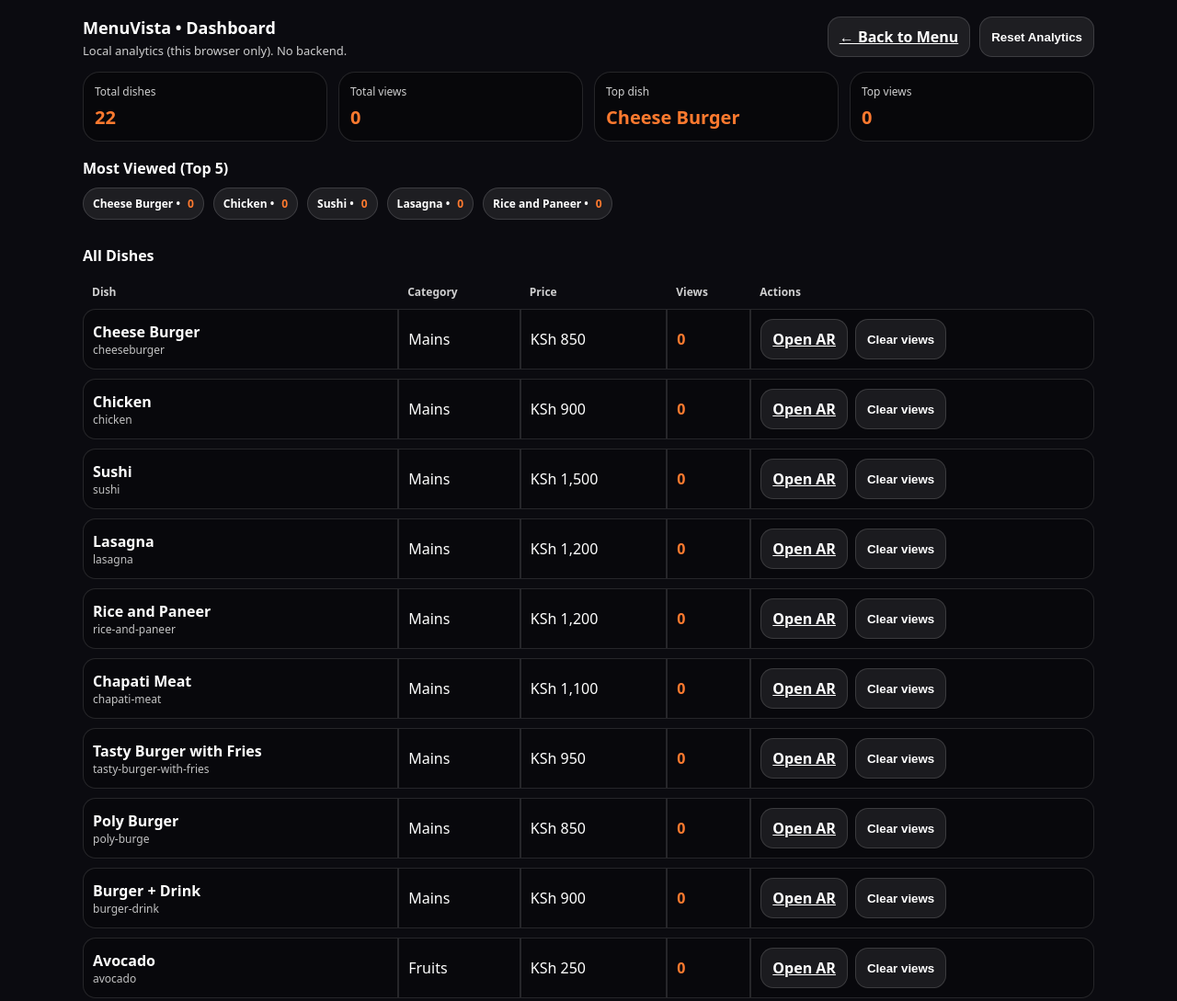
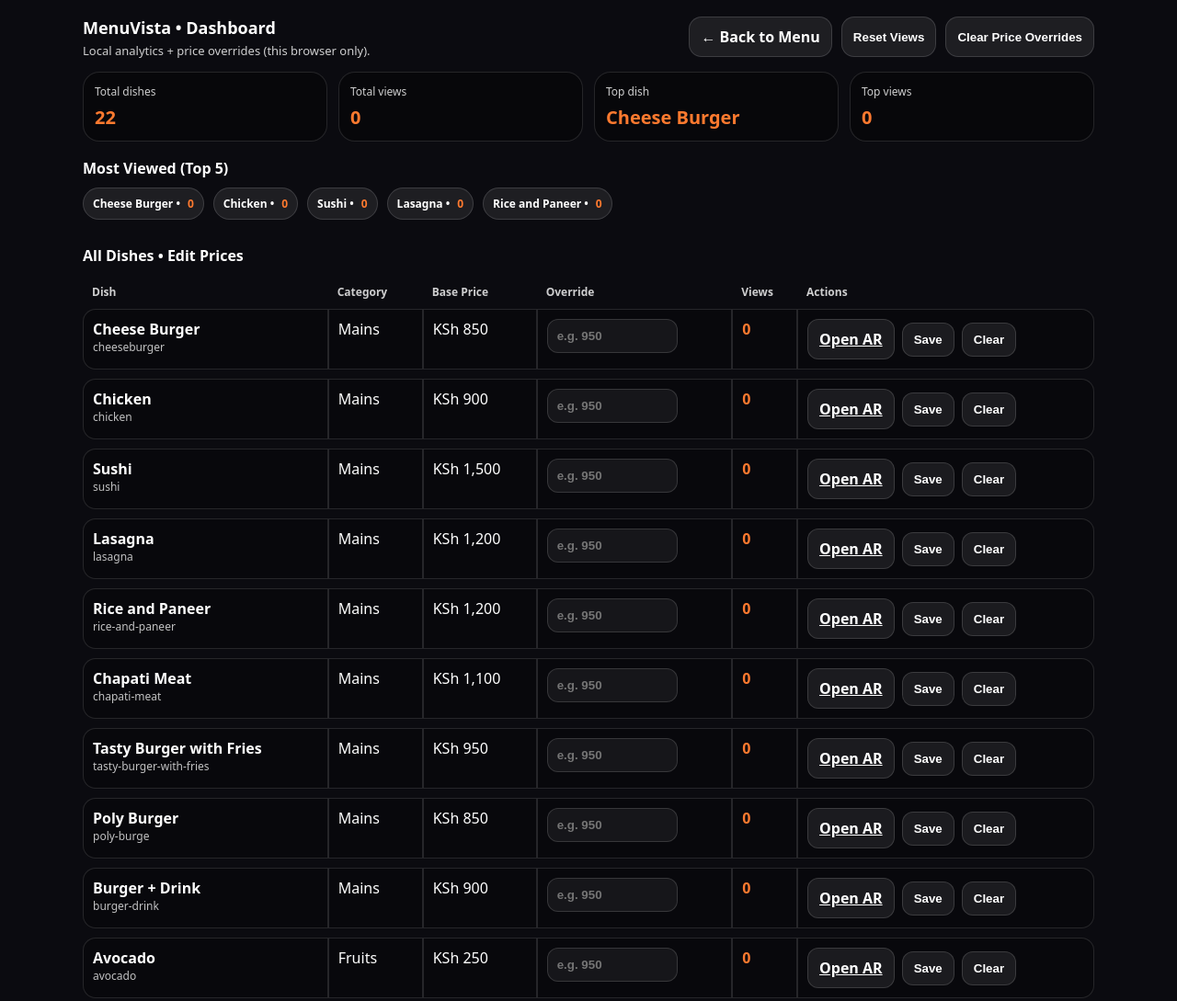
Before and after one commit to Hkubende/menuvista-ar, a plain HTML site: page dashboard.html in a window 1280 px wide. Shown: the top 1089 px of the page at 92% size. Drawn offline with Linux system fonts and the light colour scheme.

Commit message:
Update dashboard.html

```diff
--- a/dashboard.html
+++ b/dashboard.html
@@ -11,7 +11,7 @@
 .top{display:flex;justify-content:space-between;gap:12px;align-items:flex-start;flex-wrap:wrap}
 .logo{font-weight:900;font-size:18px}
 .sub{opacity:.8;font-size:13px;margin-top:4px}
-    .btn{padding:10px 12px;border-radius:14px;border:1px solid rgba(255,255,255,.14);background:rgba(255,255,255,.08);color:#fff;font-weight:900;cursor:pointer}
+.btn{padding:10px 12px;border-radius:14px;border:1px solid rgba(255,255,255,.14);background:rgba(255,255,255,.08);color:#fff;font-weight:900;cursor:pointer;text-decoration:none;display:inline-block}
 .grid{display:grid;grid-template-columns:repeat(2,minmax(0,1fr));gap:12px;margin-top:14px}
 @media(min-width:860px){.grid{grid-template-columns:repeat(4,minmax(0,1fr));}}
 .card{border:1px solid rgba(255,255,255,.12);background:rgba(0,0,0,.35);border-radius:18px;padding:12px}
@@ -20,13 +20,15 @@
 h2{margin:18px 0 10px;font-size:16px}
 table{width:100%;border-collapse:separate;border-spacing:0 10px}
 th{opacity:.8;font-size:12px;text-align:left;font-weight:800;padding:0 10px}
-    td{padding:10px;border:1px solid rgba(255,255,255,.12);background:rgba(0,0,0,.25)}
+td{padding:10px;border:1px solid rgba(255,255,255,.12);background:rgba(0,0,0,.25);vertical-align:top}
 tr td:first-child{border-radius:14px 0 0 14px}
 tr td:last-child{border-radius:0 14px 14px 0}
-    .pill{display:inline-flex;gap:8px;align-items:center;padding:8px 10px;border-radius:999px;border:1px solid rgba(255,255,255,.14);background:rgba(255,255,255,.08);font-weight:900;font-size:12px}
+.pill{display:inline-flex;gap:8px;align-items:center;padding:8px 10px;border-radius:999px;border:1px solid rgba(255,255,255,.14);background:rgba(255,255,255,.08);font-weight:900;font-size:12px;margin:0 10px 10px 0}
 .muted{opacity:.75;font-size:12px;margin-top:10px;line-height:1.35}
+.inp{width:120px;padding:10px 10px;border-radius:12px;border:1px solid rgba(255,255,255,.14);background:rgba(255,255,255,.06);color:#fff;font-weight:900;outline:none}
+.smallBtn{padding:10px 12px;border-radius:12px;border:1px solid rgba(255,255,255,.14);background:rgba(255,255,255,.08);color:#fff;font-weight:900;cursor:pointer}
+.rowActions{display:flex;gap:8px;flex-wrap:wrap;align-items:center}
 .warn{color:#ffd28a}
-    .rowActions{display:flex;gap:8px;flex-wrap:wrap}
 </style>
 </head>
 <body>
@@ -34,11 +36,12 @@
   <div class="top">
     <div>
       <div class="logo">MenuVista • Dashboard</div>
-        <div class="sub">Local analytics (this browser only). No backend.</div>
+      <div class="sub">Local analytics + price overrides (this browser only).</div>
     </div>
     <div style="display:flex;gap:10px;flex-wrap:wrap">
       <a class="btn" href="index.html">← Back to Menu</a>
-        <button class="btn" id="resetBtn">Reset Analytics</button>
+      <button class="btn" id="resetViewsBtn">Reset Views</button>
+      <button class="btn" id="clearPricesBtn">Clear Price Overrides</button>
     </div>
   </div>
 
@@ -52,13 +55,14 @@
   <h2>Most Viewed (Top 5)</h2>
   <div id="topList"></div>
 
-    <h2>All Dishes</h2>
+  <h2>All Dishes • Edit Prices</h2>
   <table>
     <thead>
       <tr>
         <th>Dish</th>
         <th>Category</th>
-          <th>Price</th>
+        <th>Base Price</th>
+        <th>Override</th>
         <th>Views</th>
         <th>Actions</th>
       </tr>
@@ -67,25 +71,31 @@
   </table>
 
   <div class="muted">
-      <span class="warn">Note:</span> Views come from <code>localStorage</code> keys like <code>mv_views_&lt;id&gt;</code>.
-      If you test on another phone/browser, it will have different analytics.
+    <span class="warn">Note:</span> Price overrides are stored in <code>localStorage</code> and used by <code>index.html</code> and <code>ar.html</code>.
+    If you open on another phone/browser, the prices will not carry over (until you add a backend).
   </div>
 </div>
 
 <script>
 const DISHES_URL = "data/dishes.json";
+const PRICE_OVERRIDES_KEY = "mv_price_overrides_v1";
 
 const fmtKsh = (n) => "KSh " + Number(n).toLocaleString("en-KE");
 const viewsKey = (id) => `mv_views_${id}`;
 
-    function getViews(id){
-      return parseInt(localStorage.getItem(viewsKey(id)) || "0", 10);
+function getViews(id){ return parseInt(localStorage.getItem(viewsKey(id)) || "0", 10); }
+function sum(arr){ return arr.reduce((a,b)=>a+b,0); }
+
+function loadOverrides(){
+  try { return JSON.parse(localStorage.getItem(PRICE_OVERRIDES_KEY) || "{}"); }
+  catch { return {}; }
+}
+function saveOverrides(o){
+  localStorage.setItem(PRICE_OVERRIDES_KEY, JSON.stringify(o));
 }
 
-    function sum(arr){ return arr.reduce((a,b)=>a+b,0); }
-
 async function loadDishes(){
-      const res = await fetch(DISHES_URL, { cache: "no-store" });
+  const res = await fetch(DISHES_URL, { cache:"no-store" });
   if(!res.ok) throw new Error(`Failed to load ${DISHES_URL} (${res.status})`);
   return await res.json();
 }
@@ -98,59 +108,79 @@
     return;
   }
   el.innerHTML = top.map(d =>
-        `<div class="pill" style="margin:0 10px 10px 0;display:inline-flex">
-          ${d.name} • <span style="color:#FF7A2F">${getViews(d.id)}</span>
-        </div>`
+    `<div class="pill">${d.name} • <span style="color:#FF7A2F">${getViews(d.id)}</span></div>`
   ).join("");
 }
 
-    function renderTable(dishes){
-      const tbody = document.getElementById("rows");
-      tbody.innerHTML = "";
+function mainRender(dishes){
+  const overrides = loadOverrides();
 
-      dishes.forEach(d => {
-        const tr = document.createElement("tr");
-        tr.innerHTML = `
-          <td><b>${d.name}</b><div style="opacity:.75;font-size:12px">${d.id}</div></td>
-          <td>${d.cat || "-"}</td>
-          <td>${fmtKsh(d.price || 0)}</td>
-          <td><b style="color:#FF7A2F">${getViews(d.id)}</b></td>
-          <td>
-            <div class="rowActions">
-              <a class="btn" href="ar.html?dish=${encodeURIComponent(d.id)}">Open AR</a>
-              <button class="btn" data-clear="${d.id}">Clear views</button>
-            </div>
-          </td>
-        `;
-        tr.querySelector(`[data-clear="${d.id}"]`).onclick = () => {
-          localStorage.removeItem(viewsKey(d.id));
-          main(); // re-render
-        };
-        tbody.appendChild(tr);
-      });
-    }
-
-    async function main(){
-      const dishes = await loadDishes();
-
-      // metrics
   const totalDishes = dishes.length;
   const views = dishes.map(d => getViews(d.id));
   const totalViews = sum(views);
 
-      const sorted = [...dishes].sort((a,b) => getViews(b.id) - getViews(a.id));
+  const sorted = [...dishes].sort((a,b)=>getViews(b.id)-getViews(a.id));
   const top = sorted[0];
+
   document.getElementById("totalDishes").textContent = totalDishes;
   document.getElementById("totalViews").textContent = totalViews;
   document.getElementById("topDish").textContent = top ? top.name : "—";
   document.getElementById("topViews").textContent = top ? getViews(top.id) : "—";
 
   renderTopList(sorted);
-      renderTable(dishes);
+
+  const tbody = document.getElementById("rows");
+  tbody.innerHTML = "";
+
+  dishes.forEach(d => {
+    const base = Number(d.price || 0);
+    const ov = (overrides[d.id] != null) ? Number(overrides[d.id]) : "";
+    const v = getViews(d.id);
+
+    const tr = document.createElement("tr");
+    tr.innerHTML = `
+      <td><b>${d.name}</b><div style="opacity:.75;font-size:12px">${d.id}</div></td>
+      <td>${d.cat || "Other"}</td>
+      <td>${fmtKsh(base)}</td>
+      <td>
+        <input class="inp" type="number" min="0" step="10" value="${ov}" placeholder="e.g. 950" data-ov="${d.id}" />
+      </td>
+      <td><b style="color:#FF7A2F">${v}</b></td>
+      <td>
+        <div class="rowActions">
+          <a class="smallBtn" href="ar.html?dish=${encodeURIComponent(d.id)}">Open AR</a>
+          <button class="smallBtn" data-save="${d.id}">Save</button>
+          <button class="smallBtn" data-clear="${d.id}">Clear</button>
+        </div>
+      </td>
+    `;
+
+    tr.querySelector(`[data-save="${d.id}"]`).onclick = () => {
+      const input = tr.querySelector(`[data-ov="${d.id}"]`);
+      const val = (input.value || "").trim();
+      const o = loadOverrides();
+      if(val === ""){
+        delete o[d.id];
+      }else{
+        o[d.id] = Number(val);
+      }
+      saveOverrides(o);
+      alert("Saved.");
+      main(); // refresh
+    };
+
+    tr.querySelector(`[data-clear="${d.id}"]`).onclick = () => {
+      const o = loadOverrides();
+      delete o[d.id];
+      saveOverrides(o);
+      main();
+    };
+
+    tbody.appendChild(tr);
+  });
 }
 
-    document.getElementById("resetBtn").onclick = () => {
-      // remove only mv_views_* keys
+document.getElementById("resetViewsBtn").onclick = () => {
   const keys = [];
   for(let i=0;i<localStorage.length;i++){
     const k = localStorage.key(i);
@@ -160,6 +190,16 @@
   main();
 };
 
+document.getElementById("clearPricesBtn").onclick = () => {
+  localStorage.removeItem(PRICE_OVERRIDES_KEY);
+  main();
+};
+
+async function main(){
+  const dishes = await loadDishes();
+  mainRender(dishes);
+}
+
 main().catch(err => {
   alert(err.message);
   console.error(err);
```
Lines whose indentation alone changed are shown as unchanged.
